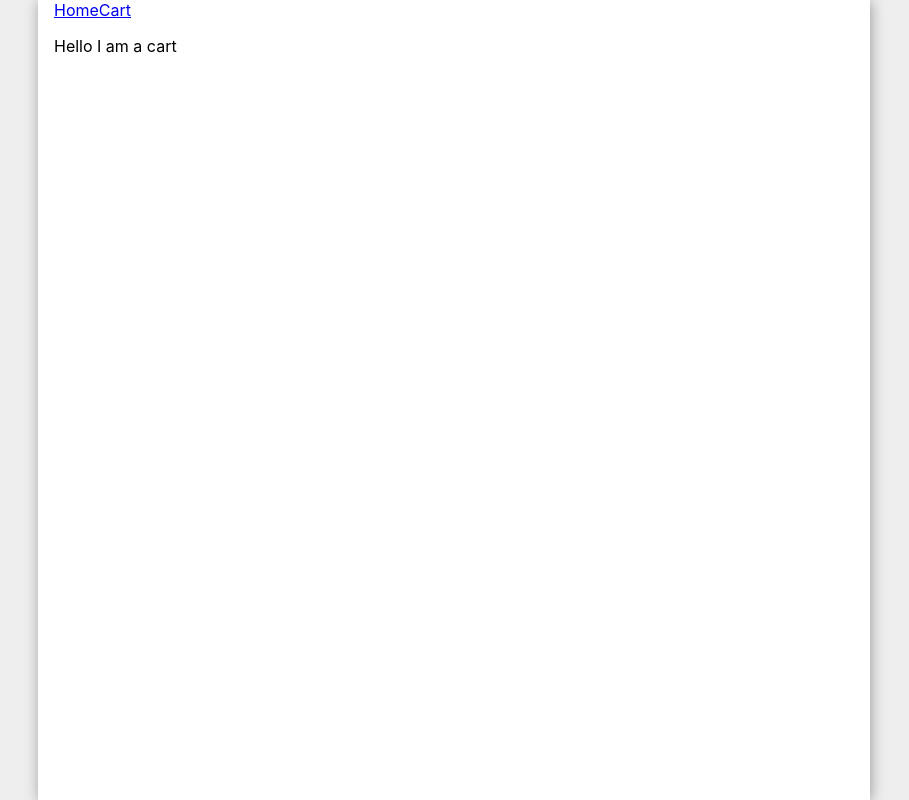
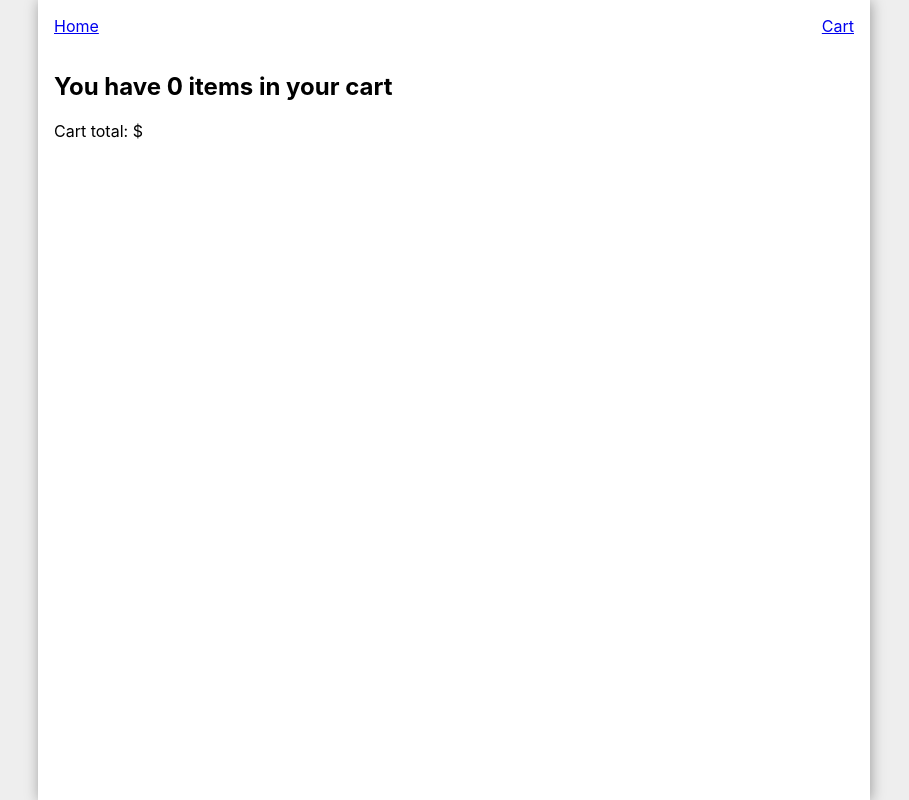
Before and after one commit to AsherFoster/frontend-challenge, a React (Create React App) app: page /cart in a window 1280 px wide. Shown: the whole page, without its empty margins (186-1095 px from the left). Built offline with nearby package versions, Linux system fonts and the light colour scheme.

Commit message:
Basic cart, save cart state to localStorage

```diff
--- a/src/components/CartProvider.tsx
+++ b/src/components/CartProvider.tsx
@@ -1,11 +1,10 @@
 import React, {useState} from 'react';
 import {Product} from '../constants';
 
-interface CartItem {
+export interface CartItem {
   product: Product;
   quantity: number;
 }
-
 export interface CartContextValue {
   items: CartItem[];
   add(product: Product, quantity: number): void;
@@ -18,6 +17,8 @@ export const CartContext = React.createContext({});
 CartContext.displayName = 'CartContext';
 
 interface Props extends React.PropsWithChildren<any> {}
+
+const initialItems = loadFromStore();
 
 const CartProvider = (props: Props) => {
   function add(product: Product, quantity: number): void {
@@ -34,21 +35,22 @@ const CartProvider = (props: Props) => {
         if (quantity === 0) {
           const index = items.findIndex(i => i === item);
           items.splice(index, 1);
+
         // Update condition
         } else {
           item.quantity = quantity;
         }
-
-        return items; // TODO Not 100% sure if this will trigger an update if reference equality is the same
-        // return [...items]; // If we need to force it
       } else {
 
         // Create condition
-        return [...items, {
+        items.push({
           product,
           quantity: quantity
-        }]
+        });
       }
+
+      saveStore(items);
+      return [...items]; // We need to create a new array object so react knows to update
     });
   }
   function get(product: Product): CartItem | null {
@@ -57,7 +59,7 @@ const CartProvider = (props: Props) => {
   function remove(product: Product): void {
     set(product, 0);
   }
-  const [cartState, setCartState] = useState<CartItem[]>([]);
+  const [cartState, setCartState] = useState<CartItem[]>(initialItems);
 
   // Wow I hope this works...
   console.log('Render!'); // Easy check if we render too often
@@ -71,4 +73,14 @@ const CartProvider = (props: Props) => {
   </CartContext.Provider>);
 };
 
+function saveStore(state: CartItem[]): void {
+  localStorage.setItem('cartItems', JSON.stringify(state))
+}
+
+function loadFromStore(): CartItem[] {
+  const raw = localStorage.getItem('cartItems');
+  if (raw) return JSON.parse(raw);
+  else return [];
+}
+
 export default CartProvider;
--- a/src/components/Nav.tsx
+++ b/src/components/Nav.tsx
@@ -4,8 +4,9 @@ import {CartContext} from './CartProvider';
 
 const Nav = () => {
   return (<CartContext.Consumer>
-    {({items}: any) => (<nav>
+    {({items}: any) => (<nav className="flexWrap" style={{padding: '1em 0'}}>
       <Link to="/">Home</Link>
+      <span className="flex" />
       <Link to="/cart">Cart{items.length ? ` (${items.length})` : ''}</Link>
     </nav>)}
   </CartContext.Consumer>);
--- a/src/components/ProductListing.tsx
+++ b/src/components/ProductListing.tsx
@@ -9,7 +9,10 @@ interface Props {
 const ProductListing = (props: Props) => {
   return (<CartContext.Consumer>
     {({add}: any) => (<div className="flexWrap"> {/* We don't seem to be able to type it without TypeScript complaining :( */}
-      <p>{props.product.name}</p>
+      <div>
+        <p>{props.product.name}</p>
+        <i>{props.product.price}</i>
+      </div>
       <span className="flex" />
       <button onClick={() => add(props.product, 1)}>Add to cart</button>
     </div>)}
--- a/src/views/Cart.tsx
+++ b/src/views/Cart.tsx
@@ -1,7 +1,20 @@
 import React from 'react';
+import {CartContext, CartItem} from '../components/CartProvider';
 
 const Cart = () => {
-  return (<p>Hello I am a cart</p>);
+  return (<CartContext.Consumer>
+    {({items, total, remove}: any) => (<div className="cart">
+      <h2>You have {items.length} items in your cart</h2>
+      <ul>
+        {items.map((item: CartItem) => (<li key={item.product.name} className="flexWrap">
+          <p>{item.product.name}</p>
+          <span className="flex" />
+          <button onClick={() => remove(item.product)}>Remove from cart</button>
+        </li>))}
+      </ul>
+      <p>Cart total: ${total}</p>
+    </div>)}
+  </CartContext.Consumer>)
 };
 
 export default Cart;
```
